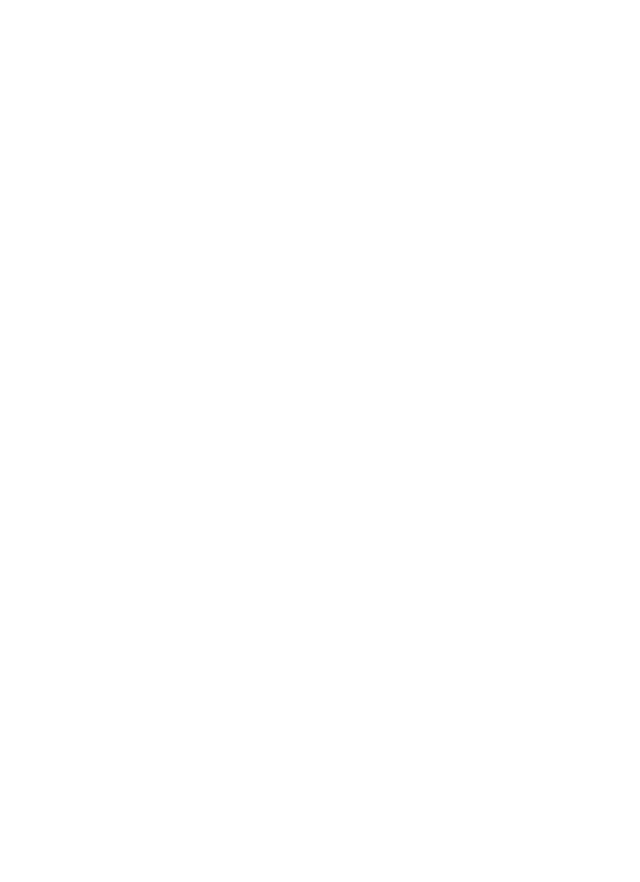
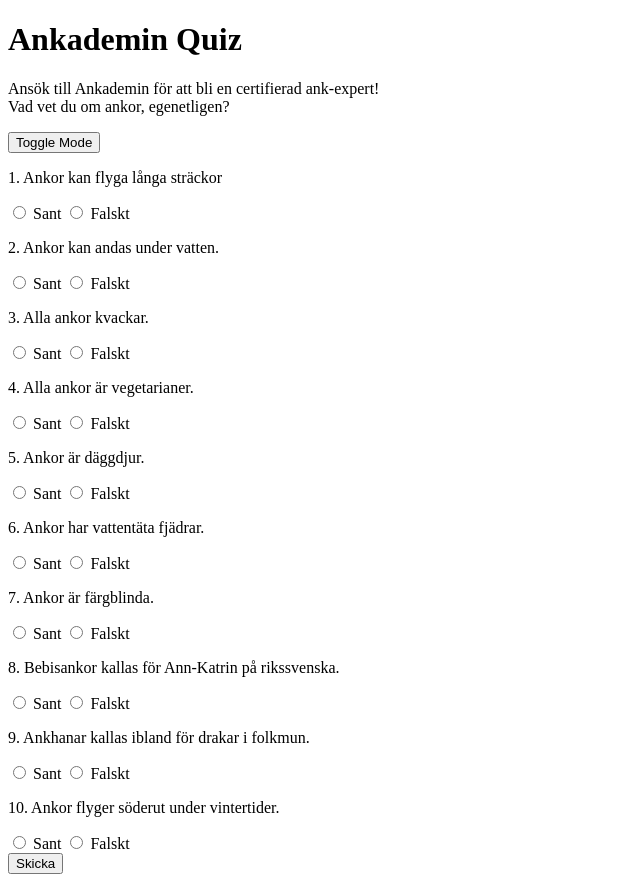
Before and after one commit to punfupanda/na-fend-js1-exam, a plain HTML site: page index.html in a window 1280 px wide. Shown: the whole page, without its empty margins (0-640 px from the left). Before the commit the page ends 800 px from the top, so only its background shows below. Drawn offline with Linux system fonts and the light colour scheme.

Commit message:
HTML-struktur. Frågor.

```diff
--- a/index.html
+++ b/index.html
@@ -1,11 +1,178 @@
+<!-- Projekt - Ankademin Quiz
+
+() Skapa en quiz-applikation åt Ankademin.
+() Användare ska kunna svara på frågor och få feedback på huruvida hen besvarat dessa rätt eller fel.
+() Applikationen ska fungera utan några större buggar. Du väljer själv vilka frågor som quizet ska bestå av.
+(x) Du ska även ha ditt projekt på Github och pusha upp kod kontinuerligt under projektets gång.
+
+Kravställning
+() Quizet innehåller 10-15 frågor.
+() Användaren ska kunna besvara samtliga frågor och sedan se sitt resultat efter avslutat quiz.
+() Skriv ut antal rätt som användaren fått. Använd även färg och text för att meddela användarens resultat utefter följande kriterier:
+
+
+< 50% - Underkänt (rött)
+50%-75% - Bra (gul/orange)
+> 75% - Riktigt bra jobbat (grönt)
+
+Betyg G
+() Frågorna består av sant/falskt påståenden med två möjliga svarsalternativ: Sant eller Falskt.
+() Användaren ska utöver att besvara frågor för quizet, även kunna byta utseende på sidan mellan dark mode (dvs mörk bakgrundsfärg med ljus text) och light mode (ljus bakgrundsfärg med mörk text).
+() Du har gjort minst 10 commits till ditt Github-repository under projektets gång.
+
+Betyg VG
+() Alla G-krav är uppfyllda
+() Frågorna ska bestå utav en blandning av följande typer (minst 2 av varje typ)
+() Sant/falskt-påståenden - (Två svarsalternativ - Sant eller Falskt)
+() Multiple choice - (Fyra svarsalternativ varav ett rätt svar)
+() Checkbox-svar (4 checkboxar med svarsalternativ - 2 eller 3 rätta svar, övriga felaktig).
+() Användaren ska kunna se exakt vilka frågor hen besvarat rätt och/eller felaktigt när resultatet visas.
+() Tekniskt krav: Koden följer “DRY”-principen (Dont repeat yourself), undviker större upprepningar av kod i logiken.
+
+Bonus: Snygga till quizet med CSS så att den ser användarvänlig ut!-->
+
 <!DOCTYPE html>
 <html lang="en">
 <head>
-    <meta charset="UTF-8">
-    <meta name="viewport" content="width=device-width, initial-scale=1.0">
-    <title>Document</title>
+  <meta charset="UTF-8">
+  <meta name="viewport" content="width=device-width, initial-scale=1.0">
+  <title>Ankademin Quiz</title>
+  <link rel="stylesheet" href="styles.css">
 </head>
 <body>
+  <header>
+    <h1>Ankademin Quiz</h1>
+    <p>Ansök till Ankademin för att bli en certifierad ank-expert!<br>Vad vet du om ankor, egenetligen?
+    <!-- IMG NO DUCKS GIVEN -->
+    </p>
+    <button id="button-toggle">Toggle Mode</button>
+  </header>
 
+  <main>
+    <form id="form-quiz">
+        <div id="container-question">
+
+            <!-- Q1 -->
+          <div class="question">
+            <p>1. Ankor kan flyga långa sträckor</p>
+            <label>
+              <input type="radio" name="q1" value="true"> Sant
+            </label>
+            <label>
+              <input type="radio" name="q1" value="false"> Falskt
+            </label>
+          </div>
+
+          <!-- Q2 -->
+          <div class="question">
+            <p>2. Ankor kan andas under vatten.</p>
+            <label>
+              <input type="radio" name="q2" value="true"> Sant
+            </label>
+            <label>
+              <input type="radio" name="q2" value="false"> Falskt
+            </label>
+          </div>
+
+          <!-- Q3 -->
+          <div class="question">
+            <p>3. Alla ankor kvackar.</p>
+            <label>
+              <input type="radio" name="q3" value="true"> Sant
+            </label>
+            <label>
+              <input type="radio" name="q3" value="false"> Falskt
+            </label>
+          </div>
+
+          <!-- Q4 -->
+          <div class="question">
+            <p>4. Alla ankor är vegetarianer.</p>
+            <label>
+              <input type="radio" name="q4" value="true"> Sant
+            </label>
+            <label>
+              <input type="radio" name="q4" value="false"> Falskt
+            </label>
+          </div>
+
+          <!-- Q5 -->
+          <div class="question">
+            <p>5. Ankor är däggdjur.</p>
+            <label>
+              <input type="radio" name="q5" value="true"> Sant
+            </label>
+            <label>
+              <input type="radio" name="q5" value="false"> Falskt
+            </label>
+          </div>
+
+          <!-- Q6 -->
+          <div class="question">
+            <p>6. Ankor har vattentäta fjädrar.</p>
+            <label>
+              <input type="radio" name="q6" value="true"> Sant
+            </label>
+            <label>
+              <input type="radio" name="q6" value="false"> Falskt
+            </label>
+          </div>
+
+          <!-- Q7 -->
+          <div class="question">
+            <p>7. Ankor är färgblinda.</p>
+            <label>
+              <input type="radio" name="q7" value="true"> Sant
+            </label>
+            <label>
+              <input type="radio" name="q7" value="false"> Falskt
+            </label>
+          </div>
+
+          <!-- Q8 -->
+          <div class="question">
+            <p>8. Bebisankor kallas för Ann-Katrin på rikssvenska.</p>
+            <label>
+              <input type="radio" name="q8" value="true"> Sant
+            </label>
+            <label>
+              <input type="radio" name="q8" value="false"> Falskt
+            </label>
+          </div>
+
+          <!-- Q9 -->
+          <div class="question">
+            <p>9. Ankhanar kallas ibland för drakar i folkmun.</p>
+            <label>
+              <input type="radio" name="q9" value="true"> Sant
+            </label>
+            <label>
+              <input type="radio" name="q9" value="false"> Falskt
+            </label>
+          </div>
+
+          <!-- Q10 -->
+          <div class="question">
+            <p>10. Ankor flyger söderut under vintertider.</p>
+            <label>
+              <input type="radio" name="q10" value="true"> Sant
+            </label>
+            <label>
+              <input type="radio" name="q10" value="false"> Falskt
+            </label>
+          </div>
+
+
+        <button type="submit">Skicka</button>
+      </form>
+
+      <div id="result-container" hidden>
+        <p id="result-text"></p>
+      </div>
+    </main>
+
+</main>
+
+  <script src="script.js"></script>
 </body>
 </html>
```
